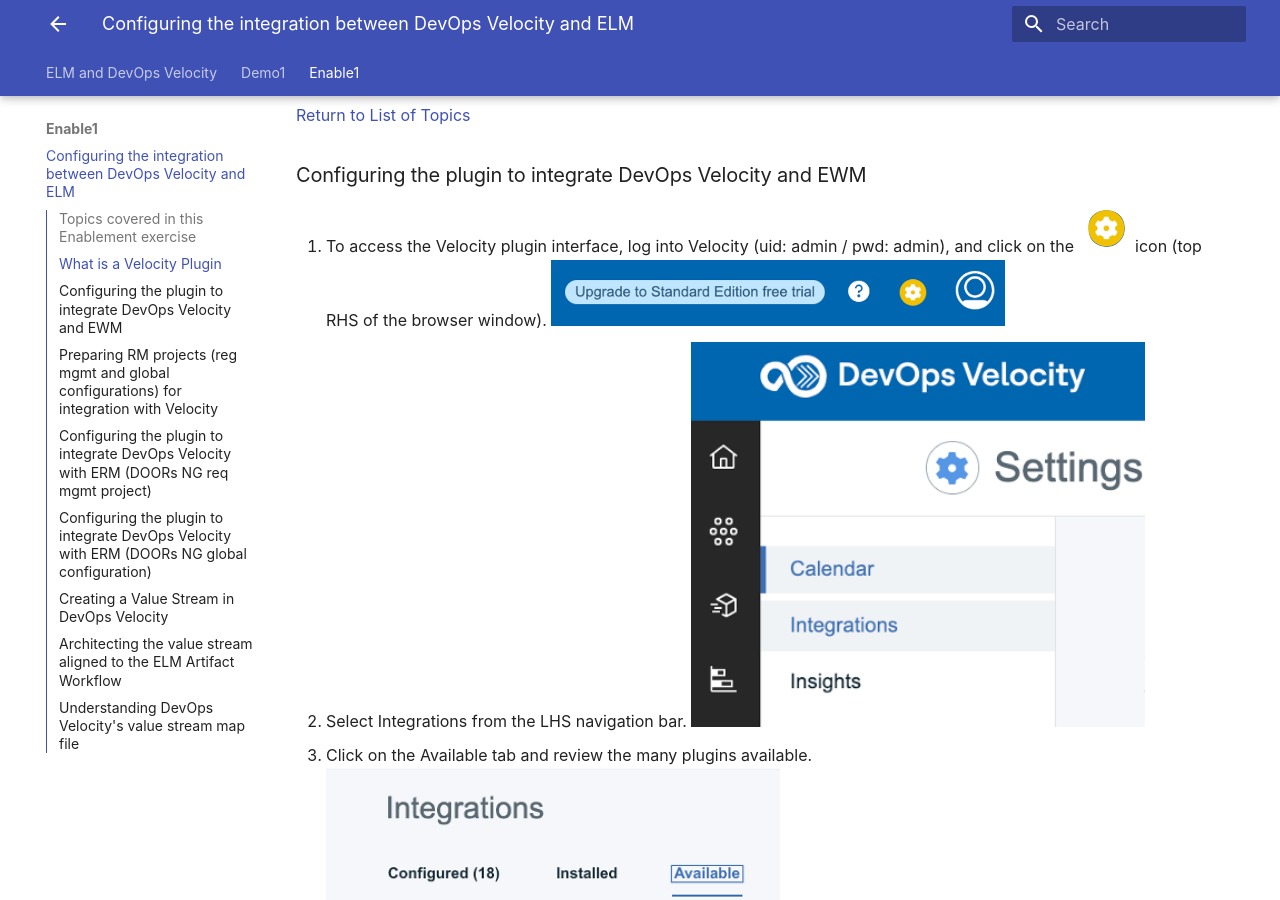
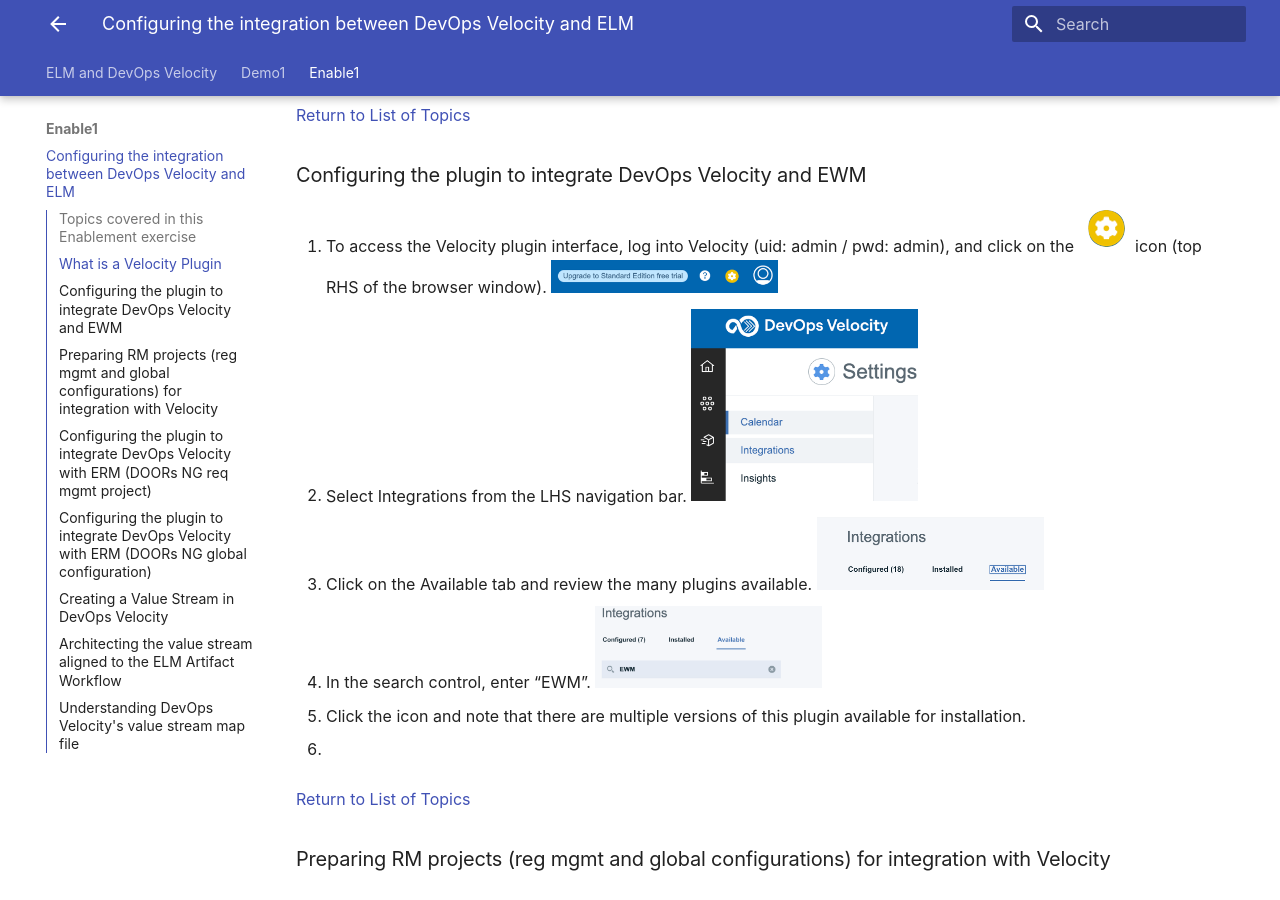
Before and after one commit to DevOpsAutomationLabs/ELM_Velocity, an MkDocs documentation site: the page built from docs/enable1/index.md, in a window 1280 px wide and 900 px high, scrolled down 1420 px. Built offline with MkDocs 1.6.1 and Material for MkDocs 9.7.7, drawn with Linux system fonts in a browser that asks for light colours.

Commit message:
Update index.md

```diff
--- a/docs/enable1/index.md
+++ b/docs/enable1/index.md
@@ -32,13 +32,13 @@
 ### Configuring the plugin to integrate DevOps Velocity and EWM
 
 1. To access the Velocity plugin interface, log into Velocity (uid: admin / pwd: admin), and click on the ![settings icon](media/setting_icon.png) icon (top RHS of the browser window).
-<img src="media/settings_orientation.png" alt="settings icon orientation" style="width:50%; height:auto;">
+<img src="media/settings_orientation.png" alt="settings icon orientation" style="width:25%; height:auto;">
 2. Select Integrations from the LHS navigation bar.
-<img src="media/integrations.png" alt="integrations orientation" style="width:50%; height:auto;">
+<img src="media/integrations.png" alt="integrations orientation" style="width:25%; height:auto;">
 3. Click on the Available tab and review the many plugins available.
-<img src="media/integrations_image.png" alt="integrations" style="width:50%; height:auto;">
+<img src="media/integrations_image.png" alt="integrations" style="width:25%; height:auto;">
 4. In the search control, enter “EWM”.
-<img src="media/search.png" alt="search" style="width:50%; height:auto;">
+<img src="media/search.png" alt="search" style="width:25%; height:auto;">
 5. Click the  icon and note that there are multiple versions of this plugin available for installation.
 
 6.
```
